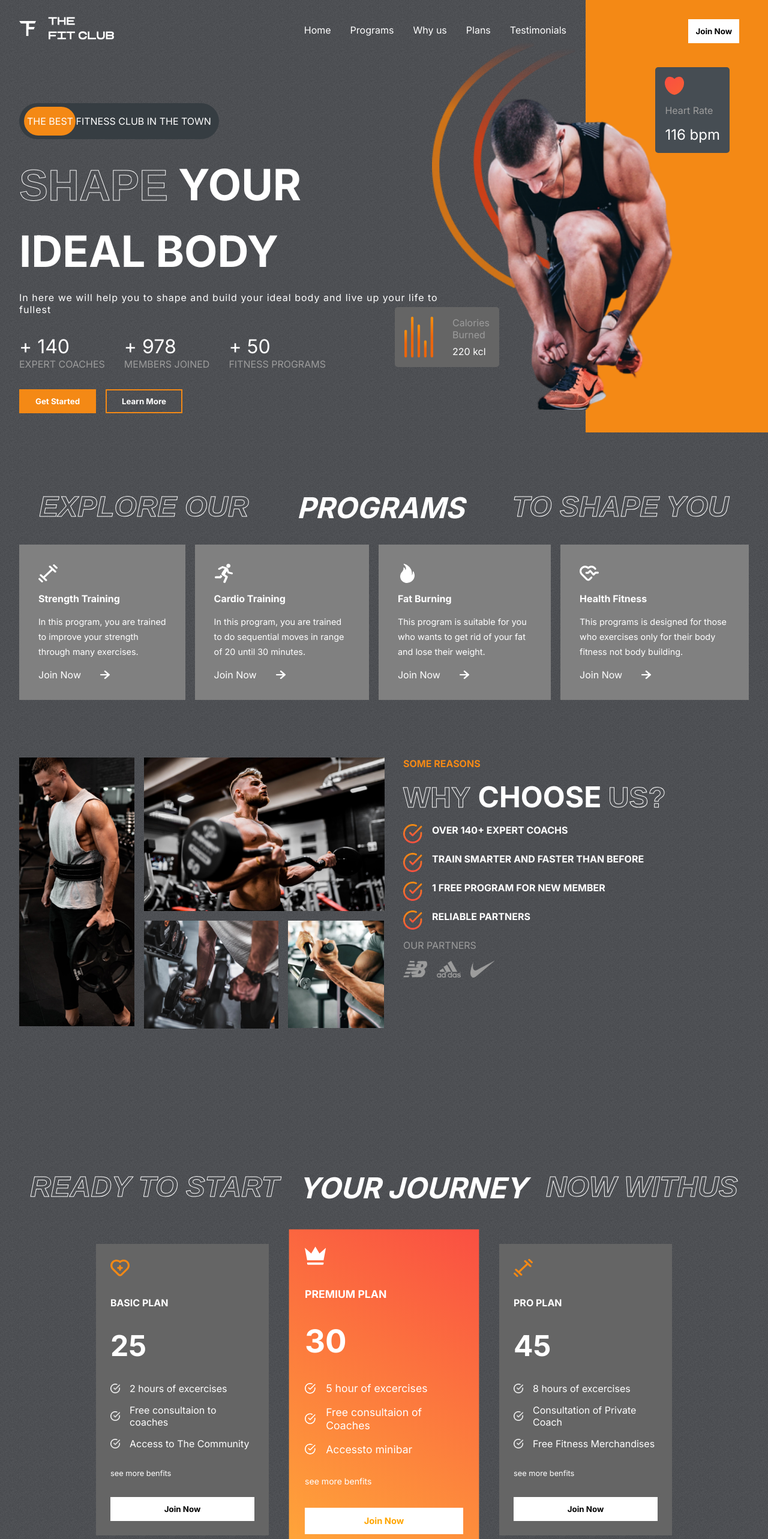
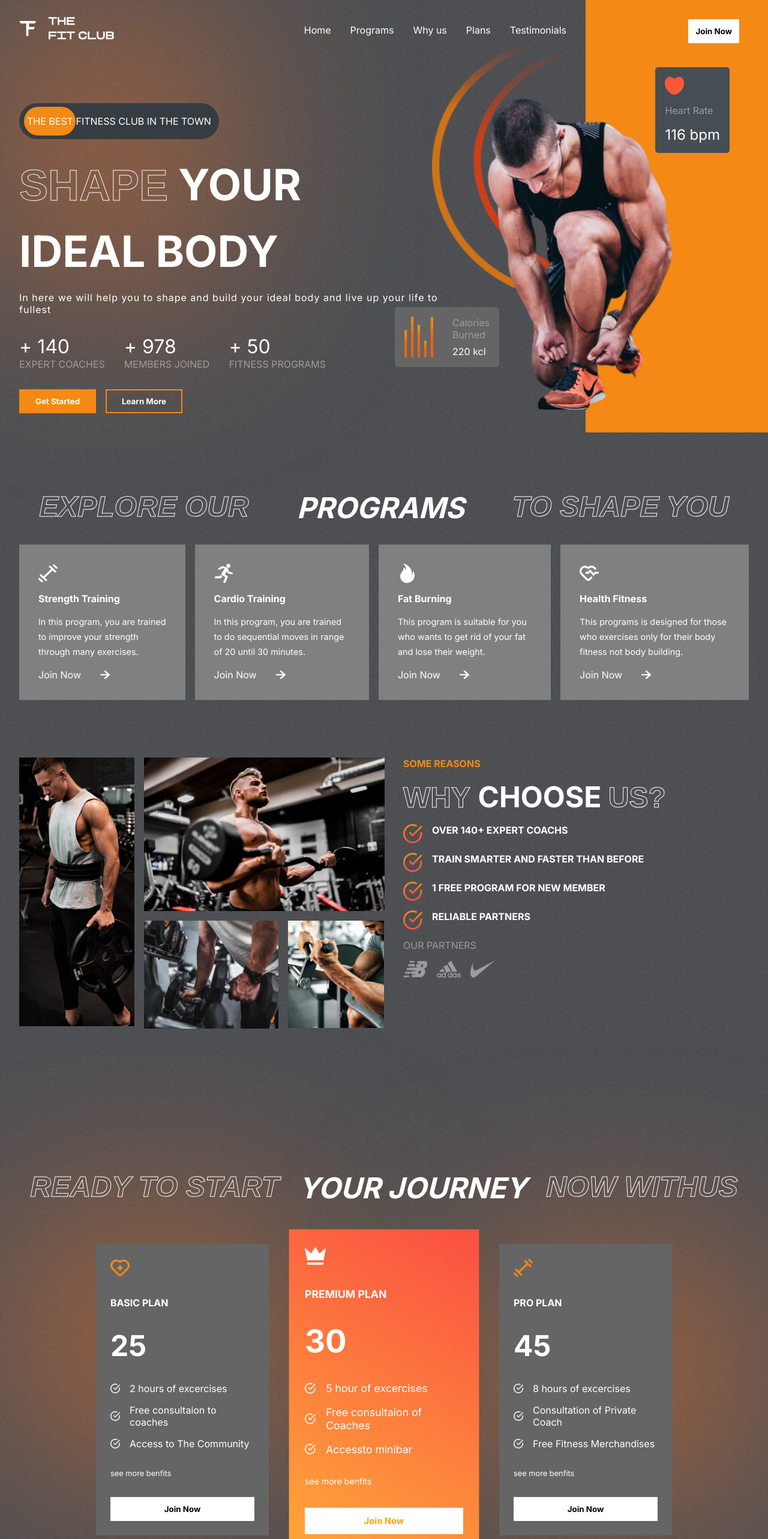
Before and after one commit to yonatanski/FitClub-Web, a React (Create React App) app: page / in a window 1280 px wide. Shown: the top 2566 px of the page at 60% size. Built offline with nearby package versions, Linux system fonts and the light colour scheme.

Commit message:
blur effect added to footer, hero ,plans component added

```diff
--- a/src/App.css
+++ b/src/App.css
@@ -41,3 +41,10 @@
 .btn:hover{
   cursor: pointer;
 }
+.blur{
+  background: rgba(253,120,43,0.69) ;
+  position: absolute;
+  border-radius: 50%;
+  filter: blur(150px);
+  z-index: -9;
+}
--- a/src/components/Footer/Footer.css
+++ b/src/components/Footer/Footer.css
@@ -28,3 +28,23 @@
 .footer__social__logo>img{
   width: 10rem;
 }
+
+.footer--blur-1{
+    bottom: 0;
+    right: 15%;
+    width: 26rem;
+    height: 12rem;
+    filter:blur(200px);
+    background: red;
+
+}
+
+.footer--blur-2{
+    bottom: 0;
+    left: 15%;
+    width: 26rem;
+    height: 12rem;
+    filter:blur(200px);
+    background: rgb(255,115,0)
+
+}
--- a/src/components/Footer/Footer.jsx
+++ b/src/components/Footer/Footer.jsx
@@ -20,6 +20,8 @@
           <img src={logo} alt="conpany logo" />
         </div>
       </div>
+      <div className="blur footer--blur-1"></div>
+      <div className="blur footer--blur-2"></div>
     </div>
   )
 }
--- a/src/components/Hero/Hero.css
+++ b/src/components/Hero/Hero.css
@@ -179,3 +179,9 @@
     color: #fff;
     font-size: 1rem;
  }
+
+ .hero--blur {
+    width: 22rem;
+    height: 30rem;
+    left: 0;
+ }
--- a/src/components/Hero/Hero.jsx
+++ b/src/components/Hero/Hero.jsx
@@ -9,6 +9,7 @@
 const Hero = () => {
   return (
     <div className="hero">
+      <div className="blur hero--blur "></div>
       <div className="hero__leftH">
         <Header />
         <div className="hero__theBestAdd">
--- a/src/components/Plans/Plans.css
+++ b/src/components/Plans/Plans.css
@@ -6,6 +6,18 @@
     gap: 4rem;
     position: relative;
 
+}
+.plans--blur-1{
+    width: 32rem;
+    height: 23rem;
+    top: 6rem;
+    left: 0rem;
+}
+.plans--blur-2{
+    width: 32rem;
+    height: 23rem;
+    top: 10rem;
+    right: 0rem;
 }
 .plans__card{
     display: flex;
--- a/src/components/Plans/Plans.jsx
+++ b/src/components/Plans/Plans.jsx
@@ -6,6 +6,8 @@
 const Plans = () => {
   return (
     <div className="plans">
+      <div className="blur plans--blur-1"></div>
+      <div className="blur plans--blur-2"></div>
       <div className="programs__header" style={{ gap: "2rem" }}>
         <span className="stroke-text"> READY TO START </span>
         <span> YOUR JOURNEY </span>
```
